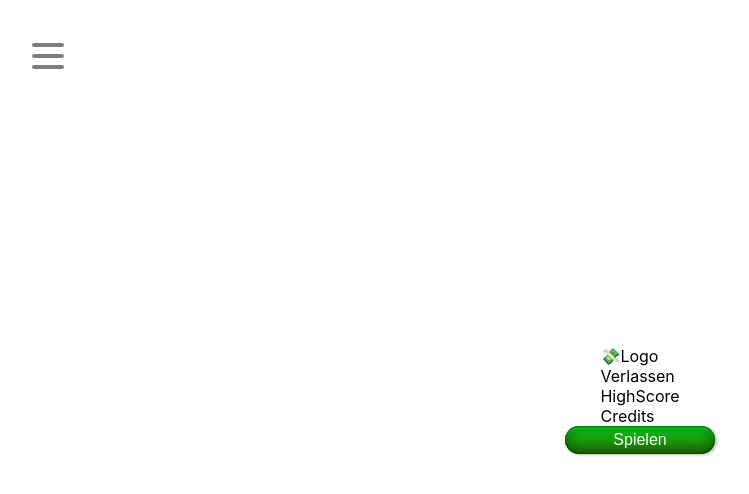
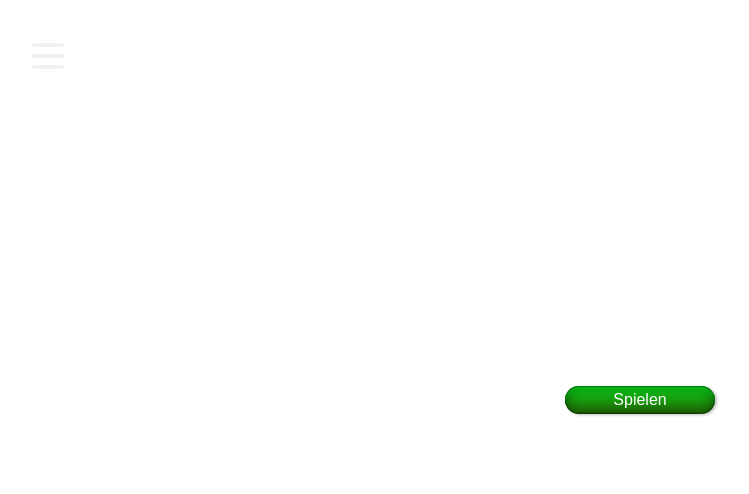
Before and after one commit to ShiningElektra/recycool, a Next.js app: page / in a window 1280 px wide. Shown: the top 494 px of the page, without its empty margins (0-749 px from the left). Built offline with nearby package versions, Linux system fonts and the light colour scheme.

Commit message:
✨ Get change of menu and burger-button onClick Issue #2

```diff
--- a/components/burger/Burger.module.css
+++ b/components/burger/Burger.module.css
@@ -12,6 +12,8 @@
   cursor: pointer;
   padding: 0;
   z-index: 10;
+  opacity: 0.1;
+  transition: opacity 0.3s ease-in-out;
 }
 
 .burger :focus {
@@ -27,3 +29,7 @@
   position: relative;
   transform-origin: 1px;
 }
+
+.open {
+  opacity: 1;
+}
--- a/components/burger/Burger.tsx
+++ b/components/burger/Burger.tsx
@@ -1,26 +1,24 @@
-import { ButtonHTMLAttributes } from "react";
+import { ButtonHTMLAttributes, useState } from "react";
 import styles from "../burger/Burger.module.css";
 import React from "react";
-import { bool, func } from "prop-types";
 
-export type BurgerProps = ButtonHTMLAttributes<HTMLButtonElement>;
+export type BurgerProps = ButtonHTMLAttributes<HTMLButtonElement> & {
+  open: boolean;
+};
 
-const Burger = ({ open, setOpen }, props: BurgerProps) => {
+const Burger = ({ open }: BurgerProps) => {
+  let className = styles.burger;
+  if (open) {
+    className += " " + styles.open;
+  }
+  const [buttonOpen, setButtonOpen] = useState(true);
   return (
-    <button
-      className={styles.burger}
-      {...props}
-      open={open}
-      onClick={() => setOpen(!open)}
-    >
+    <button className={className} onClick={() => setButtonOpen(!buttonOpen)}>
       <div></div>
       <div></div>
       <div></div>
     </button>
   );
 };
-Burger.propTypes = {
-  open: bool.isRequired,
-  setOpen: func.isRequired,
-};
+
 export default Burger;
--- a/components/menu/Menu.module.css
+++ b/components/menu/Menu.module.css
@@ -10,6 +10,7 @@
   top: 0;
   left: 0;
   transition: transform 0.3s ease-in-out;
+  transform: translateX(-100%);
 }
 .menu a {
   font-size: 2rem;
@@ -24,3 +25,6 @@
 .menu :hover {
   color: #343078;
 }
+.open {
+  transform: translateX(0%);
+}
--- a/components/menu/Menu.tsx
+++ b/components/menu/Menu.tsx
@@ -1,15 +1,16 @@
 import styles from "../menu/Menu.module.css";
 import React from "react";
-import { bool } from "prop-types";
 
-const Menu = ({ open }) => {
-  const className = "menu";
+export type MenuProps = { open: boolean };
+// property die open heißt
+const Menu = ({ open }: MenuProps) => {
+  let className = styles.menu;
   if (open) {
-    className += " open";
+    className += " " + styles.open;
   }
 
   return (
-    <nav open={open} className={className}>
+    <nav className={className}>
       <a href="/">
         <span role="img" aria-label="price">
           &#x1f4b8;
@@ -28,7 +29,5 @@ const Menu = ({ open }) => {
     </nav>
   );
 };
-Menu.propTypes = {
-  open: bool.isRequired,
-};
+
 export default Menu;
```
Also changed, not shown: 2 other files (tests, documents, lock files or other folders).
